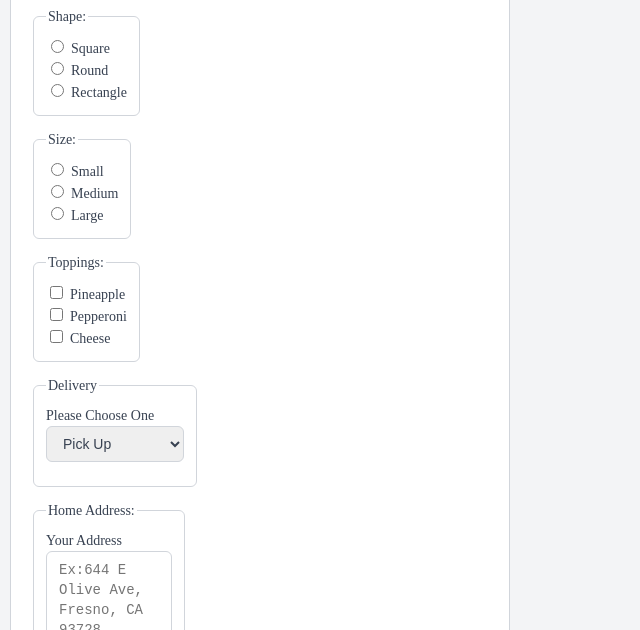
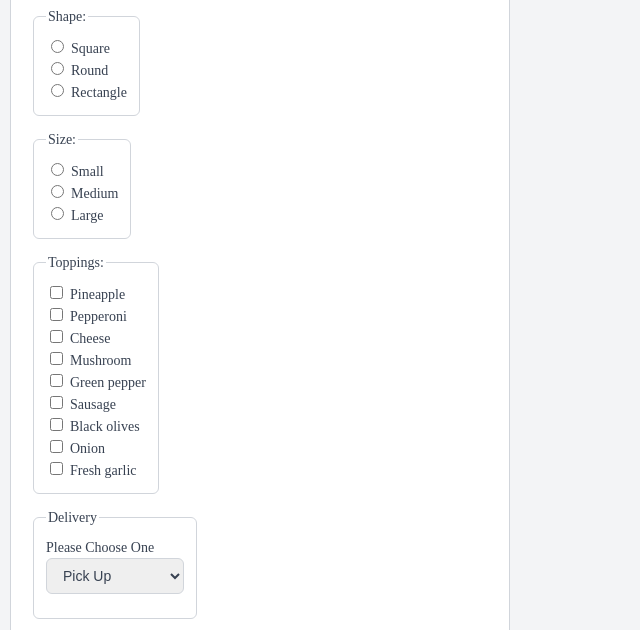
Before and after one commit to AndrewL07/inputTypes, a plain HTML site: page CHApizza.html in a window 1280 px wide. Shown: the part 170-800 px from the top of the page, without its empty margins (0-640 px from the left). Drawn offline with Linux system fonts and the light colour scheme.

Commit message:
Done with works

```diff
--- a/CHApizza.html
+++ b/CHApizza.html
@@ -64,6 +64,30 @@
                     <input type="checkbox" id="cheese" name="cheese" value="cheese">
                     <label for="cheese">Cheese </label>
                 </div>
+                <div>
+                    <input type="checkbox" id="Mushroom" name="Mushroom" value="Mushroom">
+                    <label for="Mushroom">Mushroom </label>
+                </div>
+                <div>
+                    <input type="checkbox" id="Green pepper" name="Green pepper" value="Green pepper">
+                    <label for="Green pepper">Green pepper </label>
+                </div>
+                <div>
+                    <input type="checkbox" id="Sausage " name="Sausage " value="Sausage ">
+                    <label for="Sausage ">Sausage  </label>
+                </div>
+                <div>
+                    <input type="checkbox" id="Black olives" name="Black olives" value="Black olives">
+                    <label for="Black olives">Black olives</label>
+                </div>
+                <div>
+                    <input type="checkbox" id="Onion" name="Onion" value="Onion">
+                    <label for="Onion">Onion </label>
+                </div>
+                <div>
+                    <input type="checkbox" id="Fresh garlic" name="Fresh garlic" value="Fresh garlic">
+                    <label for="Fresh garlic">Fresh garlic </label>
+                </div>
             </fieldset>
             <fieldset>
                 <legend>Delivery</legend>
```
